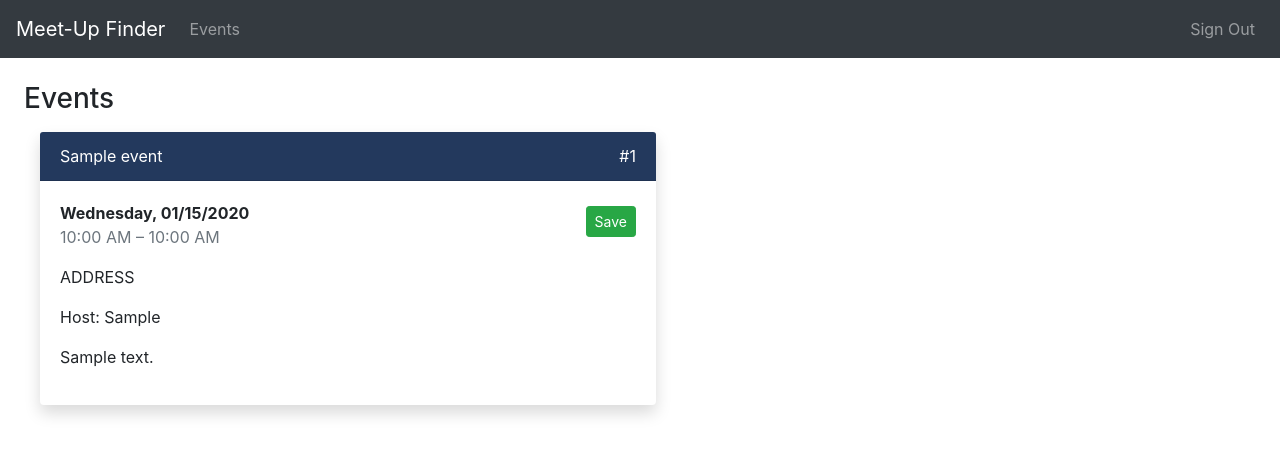
After one commit to glc6qrx/Meet-up-Finder, a Django app: page /meetupfinder/events/ in a window 1280 px wide. The commit adds this page. Shown: the top 455 px of the page. Run offline with Django 3.2, Linux system fonts and the light colour scheme; a user stored in the database is signed in; tables that the repository leaves empty hold one stand-in row (values such as "Sample post"); some libraries are stand-ins or nearby versions.

Commit message:
Basic event UI created

```diff
--- /dev/null
+++ b/meetupfinder/templates/meetupfinder/base.html
@@ -0,0 +1,57 @@
+<!DOCTYPE html>
+{% load socialaccount %}
+<html>
+    <head>
+        <meta charset="utf-8">
+        {% if title %}
+		    <title>Meet-Up Finder – {{ title }}</title>
+	    {% else %}
+		    <title>Meet-Up Finder</title>
+	    {% endif %}
+
+        <!--Bootstrap CSS from CDN -->
+        <link rel="stylesheet" href="https://stackpath.bootstrapcdn.com/bootstrap/4.3.1/css/bootstrap.min.css" integrity="sha384-ggOyR0iXCbMQv3Xipma34MD+dH/1fQ784/j6cY/iJTQUOhcWr7x9JvoRxT2MZw1T" crossorigin="anonymous">
+    </head>
+
+    <body>
+        <nav class="navbar navbar-expand-lg navbar-dark bg-dark">
+            <a class="navbar-brand" href="{% url 'meetupfinder:index' %}">Meet-Up Finder</a>
+            <button class="navbar-toggler" type="button" data-toggle="collapse" data-target="#navbarNavAltMarkup" aria-controls="navbarNavAltMarkup" aria-expanded="false" aria-label="Toggle navigation">
+              <span class="navbar-toggler-icon"></span>
+            </button>
+            <div class="collapse navbar-collapse" id="navbarNavAltMarkup">
+              <!-- navbar left -->
+              <div class="navbar-nav">
+                <a class="nav-item nav-link" href="{% url 'meetupfinder:events' %}">Events</a>
+              </div>
+              <!-- navbar right -->
+              <div class="navbar-nav ml-auto">
+                {% if user.is_authenticated %}
+                <form method="post" action="{% url 'account_logout' %}">
+                  {% csrf_token %}
+                  {% if redirect_field_value %}
+                  <input type="hidden" name="{{ redirect_field_name }}" value="{{ redirect_field_value }}"/>
+                  {% endif %}
+                  <button class="btn btn-link nav-item nav-link" type="submit">Sign Out</button>
+                </form>
+
+                {% else %}
+                <a class="nav-item nav-link" href="{% provider_login_url 'google' %}">Login with Google</a>
+                {% endif %}
+              </div>
+            </div>
+        </nav>
+
+        <div class="p-4" width="100%">
+
+          {% block content %}
+          {% endblock %}
+
+        </div>
+
+        <!-- Bootstrap JS from CDN -->
+        <script src="https://code.jquery.com/jquery-3.3.1.slim.min.js" integrity="sha384-q8i/X+965DzO0rT7abK41JStQIAqVgRVzpbzo5smXKp4YfRvH+8abtTE1Pi6jizo" crossorigin="anonymous"></script>
+        <script src="https://cdnjs.cloudflare.com/ajax/libs/popper.js/1.14.7/umd/popper.min.js" integrity="sha384-UO2eT0CpHqdSJQ6hJty5KVphtPhzWj9WO1clHTMGa3JDZwrnQq4sF86dIHNDz0W1" crossorigin="anonymous"></script>
+        <script src="https://stackpath.bootstrapcdn.com/bootstrap/4.3.1/js/bootstrap.min.js" integrity="sha384-JjSmVgyd0p3pXB1rRibZUAYoIIy6OrQ6VrjIEaFf/nJGzIxFDsf4x0xIM+B07jRM" crossorigin="anonymous"></script>
+    </body>
+</html>
--- /dev/null
+++ b/meetupfinder/templates/meetupfinder/events.html
@@ -0,0 +1,32 @@
+{% extends 'meetupfinder/base.html' %}
+
+{% block content %}
+
+    <h3>Events</h3>
+
+    {% for event in events %}
+    <div class="card shadow m-3" style="border: none; width: 50%">
+        <p class="card-header" style="background-color: #23395d; margin-bottom: 0px">
+            <a style="color: white">{{ event.event_name }}
+                <span style="float: right">#{{ event.id }}</span></a>
+        </p>
+
+        <div class="card-body">
+            <div style="float: left; width: 70%">
+                <p style="margin-bottom: 0px"><strong>{{ event.event_date|date:'l, m/d/Y'}}</strong></p>
+                <p class="text-muted"> {{ event.event_date|date:'g:i A' }} –
+                    {{ event.end_event_date|date:'g:i A' }}
+                </p>
+                <p>ADDRESS</p>
+                <p>Host: {{ event.event_host }}</p>
+                <p> {{ event.event_text }}</p>
+            </div>
+
+            <div style="float: right; padding-top: 5px; margin-left: 3px">
+                <a class="btn btn-sm btn-success" href="#">Save</a>
+            </div>
+        </div>
+    </div>
+    {% endfor %}
+
+{% endblock %}
--- a/meetupfinder/urls.py
+++ b/meetupfinder/urls.py
@@ -4,5 +4,6 @@ from . import views
 app_name = 'meetupfinder'
 
 urlpatterns = [
-    path('', views.index, name='index')
+    path('', views.index, name='index'),
+    path('events/', views.events, name='events')
 ]
--- a/meetupfinder/views.py
+++ b/meetupfinder/views.py
@@ -1,6 +1,17 @@
 from django.shortcuts import render
-from django.http import HttpResponse
+from django.urls import reverse
+from django.http import HttpResponse, HttpResponseRedirect
+from .models import Event
 
 
 def index(request):
     return render(request, 'meetupfinder/index.html')
+
+
+def events(request):
+    if not request.user.is_authenticated:
+        print("NOT")
+        return HttpResponseRedirect(reverse('meetupfinder:index'))
+
+    events = Event.objects.all()
+    return render(request, 'meetupfinder/events.html', {'title': 'Events', 'events': events})
```
Also changed, not shown: meetupfinder/templates/meetupfinder/index.html (+2 -50 lines).
